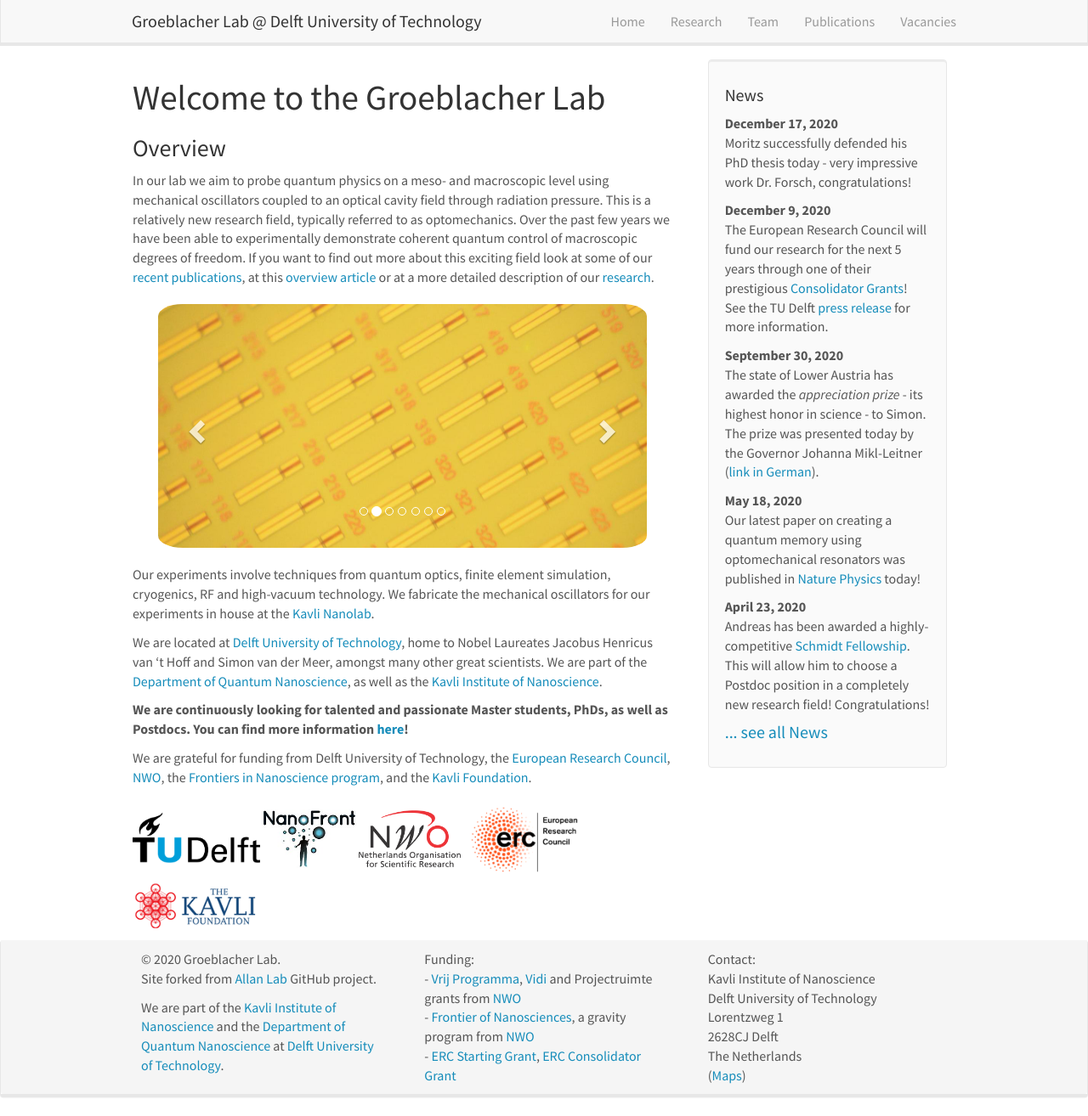
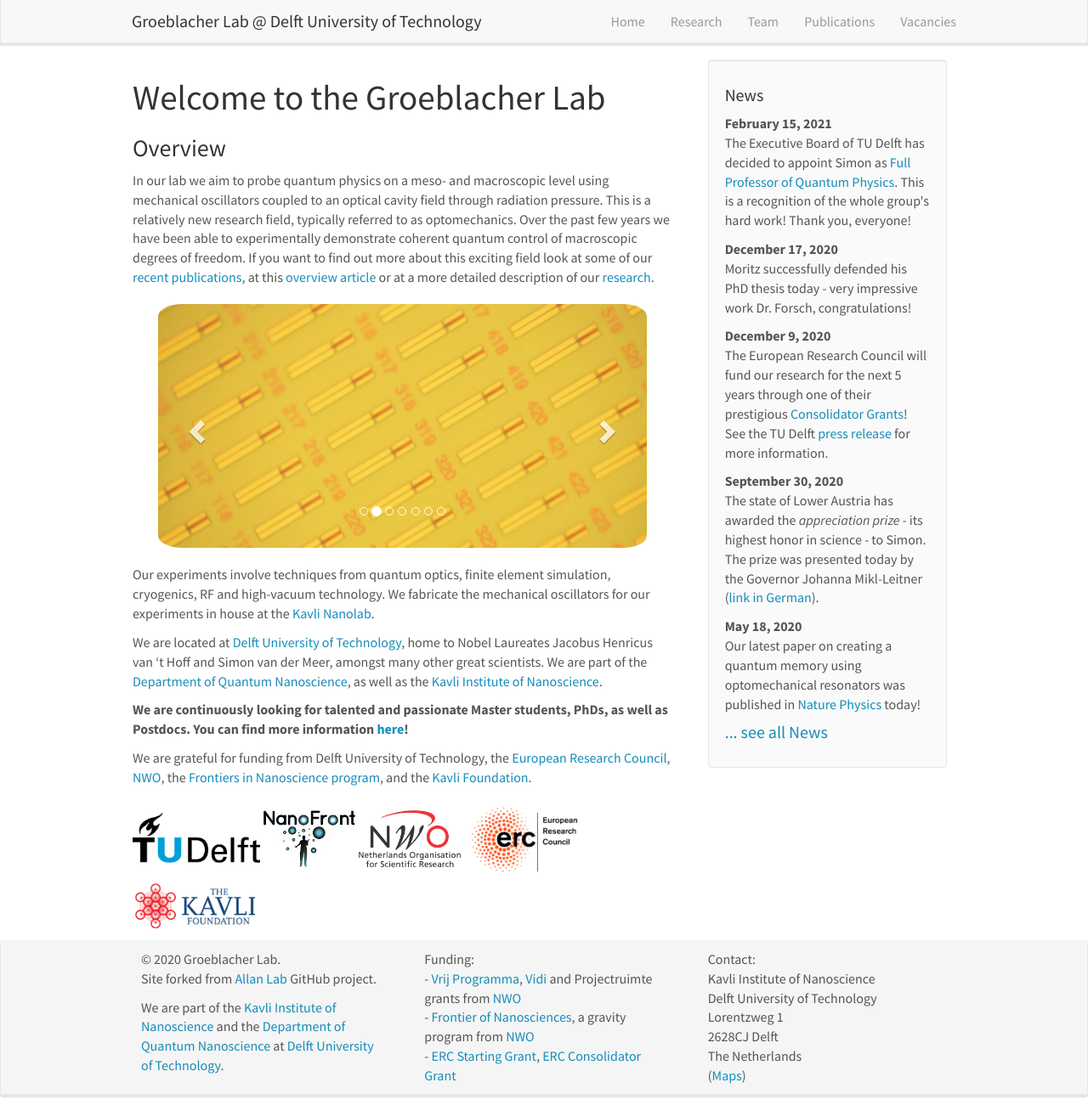
Before and after one commit to sgroeblacher/groeblacherlab, a Jekyll site: the page built from _pages/home.md, in a window 1280 px wide and 1314 px high. Shown: the whole window at 85% size. Built offline with Jekyll 4.4.1, drawn with Linux system fonts in a browser that asks for light colours; nearby versions of some CDN libraries.

Commit message:
modified:   _data/news.yml

```diff
--- a/_data/news.yml
+++ b/_data/news.yml
@@ -1,3 +1,6 @@
+- date: February 15, 2021
+  headline: The Executive Board of TU Delft has decided to appoint Simon as <a href="https://www.tudelft.nl/en/2021/tnw/simon-groeblacher-appointed-full-professor">Full Professor of Quantum Physics</a>. This is a recognition of the whole group's hard work! Thank you, everyone!
+
 - date: December 17, 2020
   headline: Moritz successfully defended his PhD thesis today - very impressive work Dr. Forsch, congratulations!
 
```
